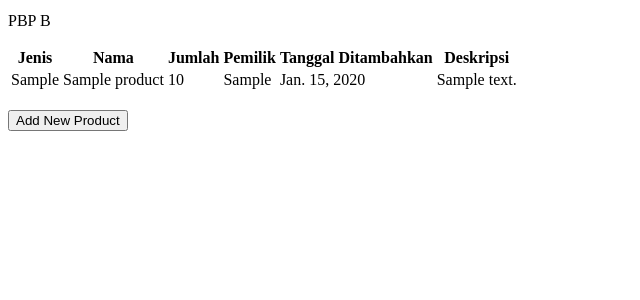
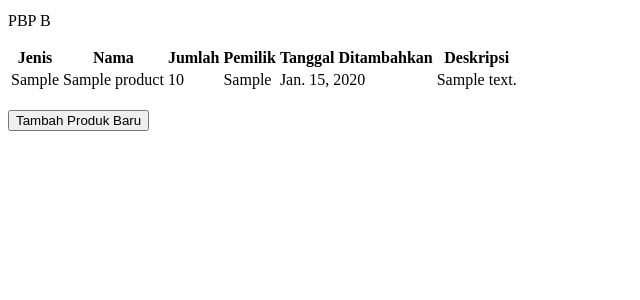
Before and after one commit to MaulanaSeto/aset-perusahaan-kereta, a Django app: page / in a window 1280 px wide. Shown: the part 185-485 px from the top of the page, without its empty margins (0-640 px from the left). Run offline with Django 4.2, Linux system fonts and the light colour scheme; tables that the repository leaves empty hold one stand-in row (values such as "Sample post").

Commit message:
Update main.html

```diff
--- a/main/templates/main.html
+++ b/main/templates/main.html
@@ -37,7 +37,7 @@
 
 <a href="{% url 'main:create_product' %}">
     <button>
-        Add New Product
+        Tambah Produk Baru
     </button>
 </a>
 {% endblock content %}
```
